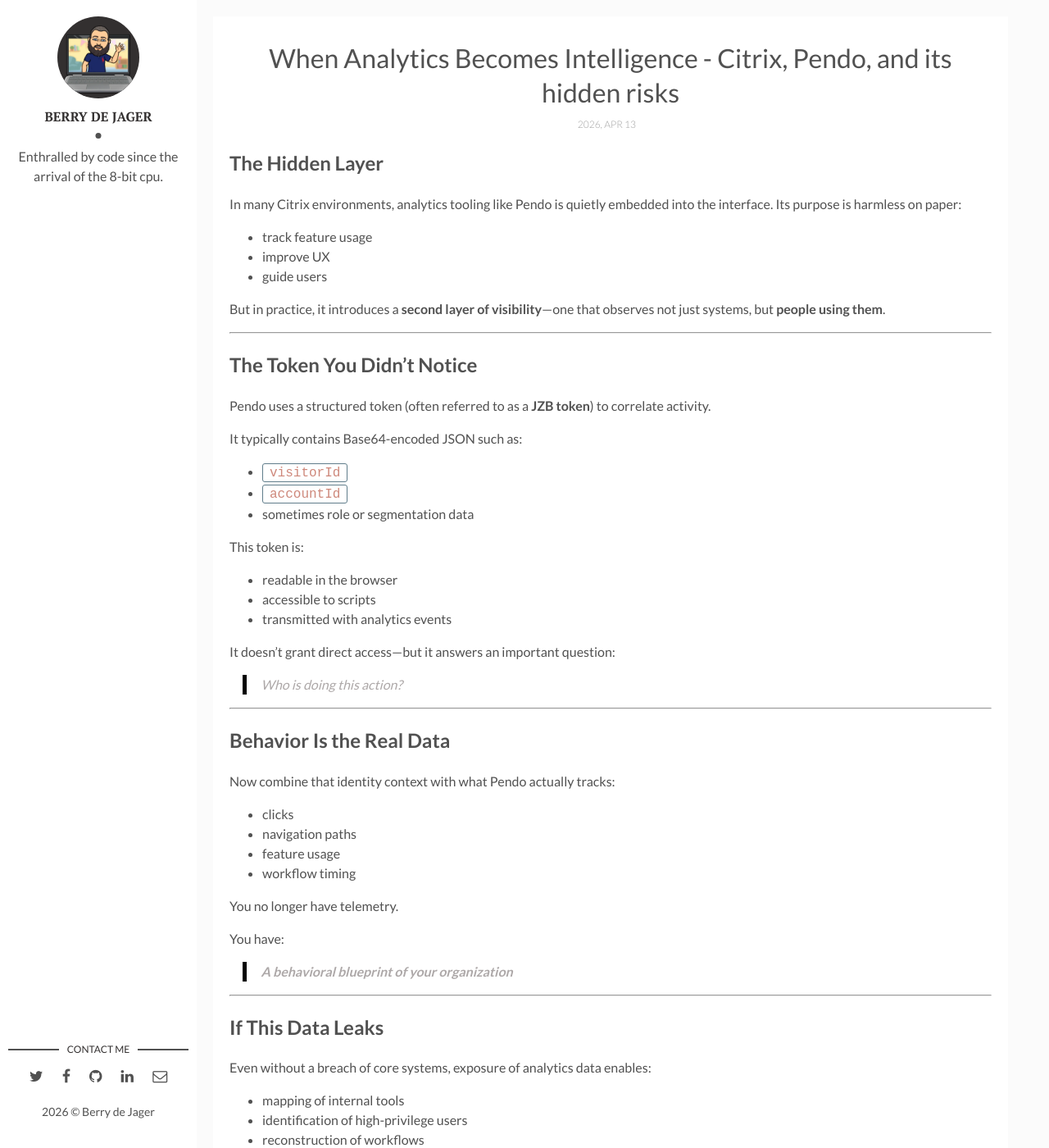
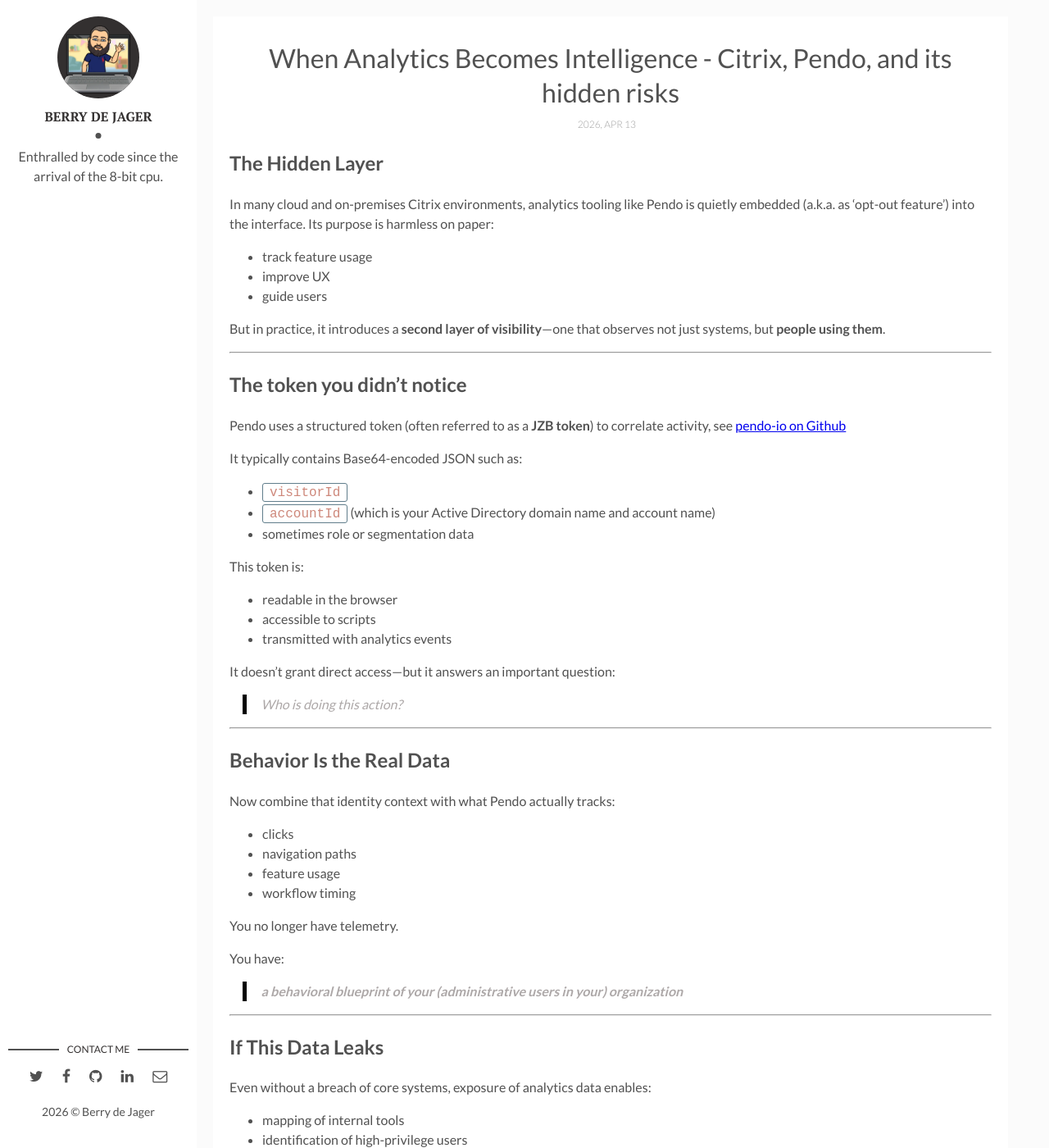
Before and after one commit to berrydejager/code, a Jekyll site: the page built from _posts/2026-04-13-pendo.markdown, in a window 1280 px wide and 1400 px high. Shown: the whole window at 82% size. Built offline with Jekyll 4.4.1, drawn with Linux system fonts in a browser that asks for light colours.

Commit message:
Update 2026-04-13-pendo.markdown

```diff
--- a/_posts/2026-04-13-pendo.markdown
+++ b/_posts/2026-04-13-pendo.markdown
@@ -8,7 +8,7 @@
 
 ## The Hidden Layer
 
-In many Citrix environments, analytics tooling like Pendo is quietly embedded into the interface. Its purpose is harmless on paper:
+In many cloud and on-premises Citrix environments, analytics tooling like Pendo is quietly embedded (a.k.a. as 'opt-out feature') into the interface. Its purpose is harmless on paper:
 
 - track feature usage
 - improve UX
@@ -18,14 +18,14 @@
 
 ---
 
-## The Token You Didn’t Notice
+## The token you didn’t notice
 
-Pendo uses a structured token (often referred to as a **JZB token**) to correlate activity.
+Pendo uses a structured token (often referred to as a **JZB token**) to correlate activity, see [pendo-io on Github](https://github.com/pendo-io/jzb)
 
 It typically contains Base64-encoded JSON such as:
 
 - `visitorId`
-- `accountId`
+- `accountId` (which is your Active Directory domain name and account name)
 - sometimes role or segmentation data
 
 This token is:
@@ -53,7 +53,7 @@
 
 You have:
 
-> **A behavioral blueprint of your organization**
+> **a behavioral blueprint of your (administrative users in your) organization**
 
 ---
 
```
